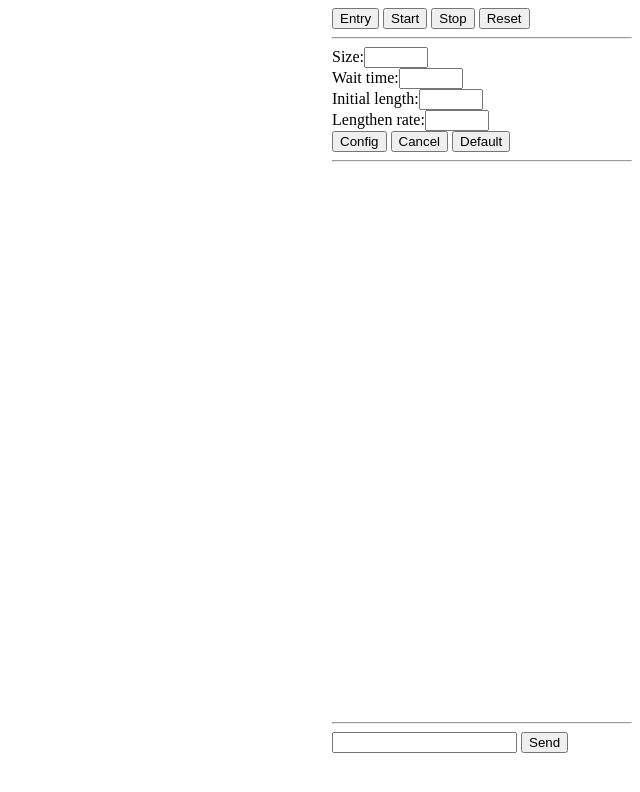
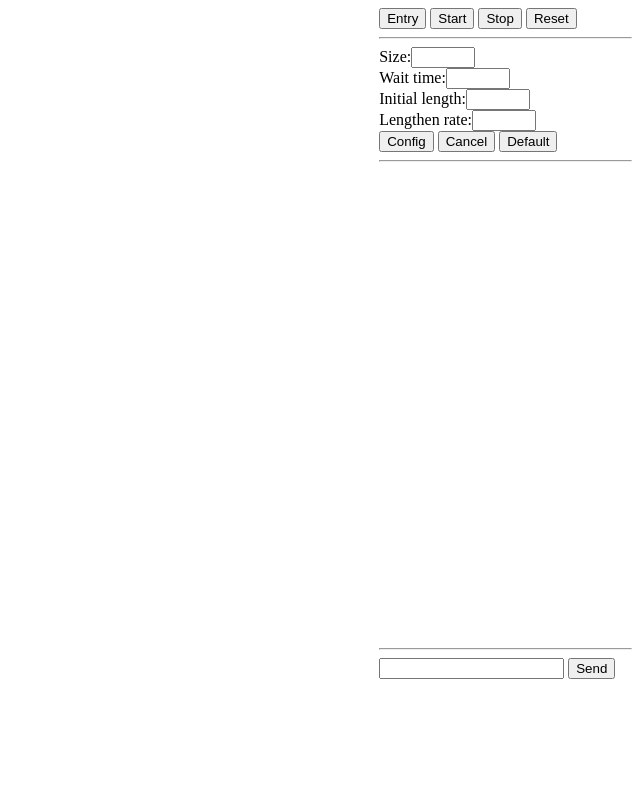
Before and after one commit to tounaishouta/Snake, a website: page index.html in a window 1280 px wide. Shown: the whole page, without its empty margins (640-1280 px from the left). Drawn offline with nearby package versions, Linux system fonts and the light colour scheme.

Commit message:
modify index.html -- fix bug that layout breaks

```diff
--- a/index.html
+++ b/index.html
@@ -18,18 +18,18 @@ body {
 }
 canvas#canvas {
   display: block;
-  width: calc(100% - 300px);
+  width: 80%;
   height: 100%;
   float: left;
 }
 div#sideBar {
-  width: 300px;
+  width: 20%;
   height: 100%;
   float: right;
 }
 div#stdout {
   width: 100%;
-  height: calc(100% - 240px);
+  height: 60%;
   overflow: scroll;
 }
 </style>
```
